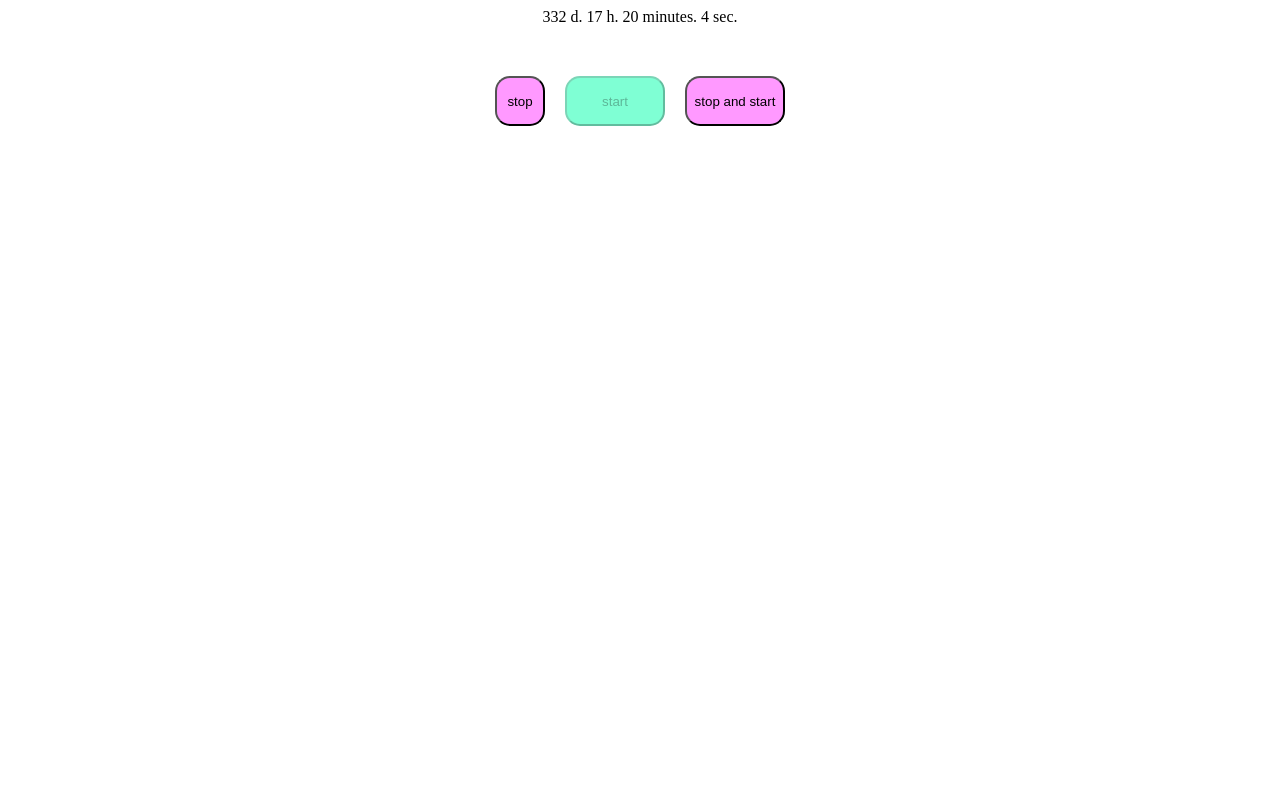
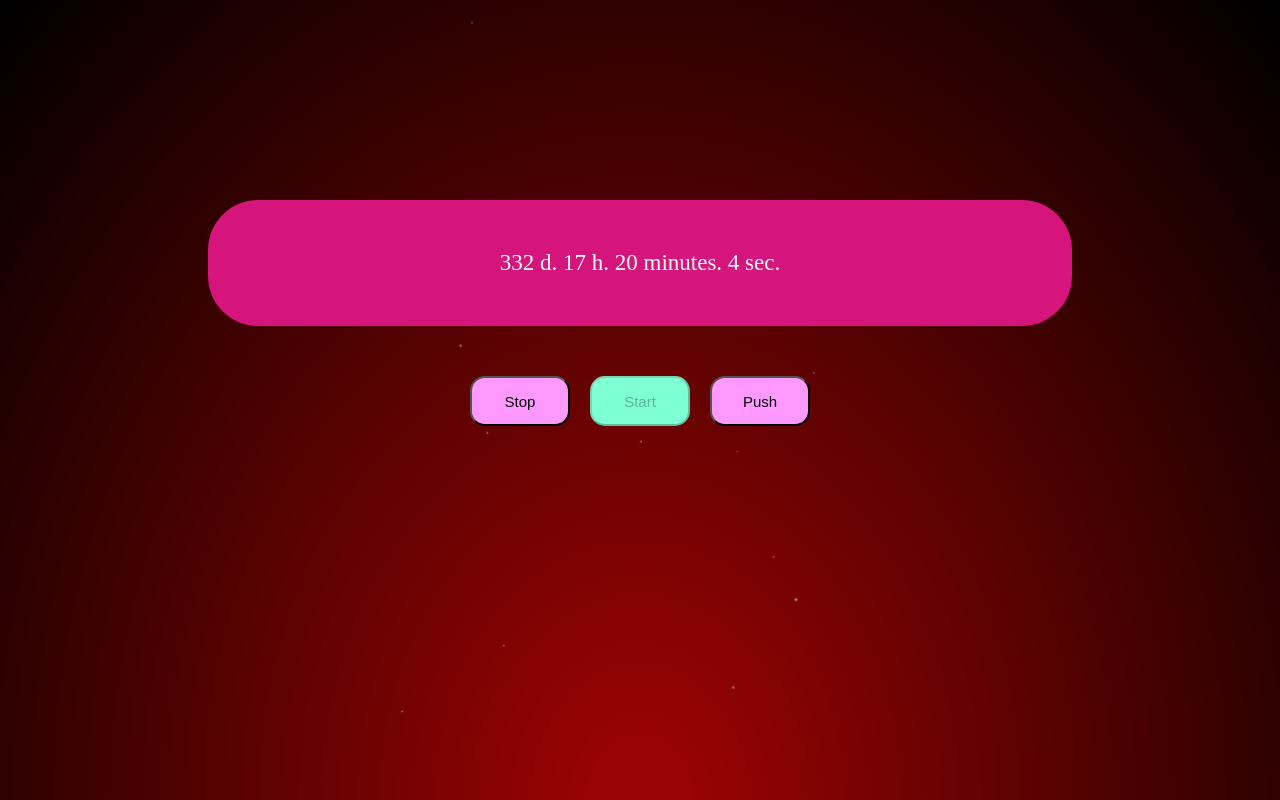
Before and after one commit to Umka-Ness/New_Year_Time, a plain HTML site: page index.html in a window 1280 px wide. Drawn offline with Linux system fonts and the light colour scheme; animation ran at ten frames a second.

Commit message:
update body and snow.Js

```diff
--- /dev/null
+++ b/css/flaySnow.css
@@ -0,0 +1,22 @@
+body {
+    background-image: radial-gradient(ellipse farthest-corner at center bottom, rgba(255, 5, 5, 0.6) 5%, #000 100%);
+    background-color: #000;
+    background-size: 100% 100%;
+    background-attachment: fixed;
+}
+
+span {
+    display: inline-block;
+    position: relative;
+    padding: 4px;
+    width: 200px;
+    background-color: #770000;
+    border-radius: 5px;
+    font: 20px verdana;
+    color: #fff;
+    text-align: center;
+}
+
+p {
+    margin: 5px;
+}
--- a/main.css
+++ b/css/main.css
@@ -1,8 +1,18 @@
+.wrapper {
+    margin: 200px;
+}
+
 .timer {
+    color: #fff;
+    font-size: 23px;
+    padding: 50px;
     margin: 0 auto;
     display: flex;
     justify-content: center;
     align-items: center;
+
+    border-radius: 50px;
+    background: rgb(213, 21, 123);
 }
 
 .oi {
@@ -10,8 +20,9 @@
     justify-content: center;
     align-items: center;
     border-radius: 15px;
-    width: 50px;
+    width: 100px;
     height: 50px;
+    font-size: 15px;
     background-color: #ff99ff;
 }
 #start {
@@ -32,7 +43,6 @@
 
 button:disabled {
     background: #c1c1c1;
-    cursor: not-allowed;
 }
 
 #stopAndStart {
@@ -42,5 +52,6 @@ button:disabled {
     border-radius: 15px;
     height: 50px;
     width: 100px;
+    font-size: 15px;
     background: #ff99ff;
 }
--- a/index.html
+++ b/index.html
@@ -1,25 +1,26 @@
 <!DOCTYPE html>
 <html lang="en">
+  <head>
+    <meta charset="UTF-8" />
+    <meta http-equiv="X-UA-Compatible" content="IE=edge" />
+    <meta name="viewport" content="width=device-width, initial-scale=1.0" />
+    <link rel="stylesheet" href="./css/main.css" />
+    <link rel="stylesheet" href="./css/flaySnow.css" />
 
-<head>
-    <meta charset="UTF-8">
-    <meta http-equiv="X-UA-Compatible" content="IE=edge">
-    <meta name="viewport" content="width=device-width, initial-scale=1.0">
-    <link rel="stylesheet" href="./main.css">
     <title>Document</title>
-</head>
+  </head>
 
-<body class="body">
+  <body class="body">
+    <div class="wrapper">
+      <p id="timerr" class="timer">0d. 0h. 0m. 0s</p>
 
-    <p id="timerr" class="timer">0d. 0h. 0m. 0s</p>
-    <div class="Timers">
-    <button id="stop" class="oi">stop</button>
-    <button id="start" class="oi start" disabled>start</button>
-    <button id="stopAndStart" id="stopAndStart">stop and start</button>
-
+      <div class="Timers">
+        <button id="stop" class="oi">Stop</button>
+        <button id="start" class="oi start" disabled>Start</button>
+        <button id="stopAndStart" id="stopAndStart">Push</button>
+      </div>
     </div>
-    <script src="index.js"></script>
-
-</body>
-
+    <script src="./js/flaySnow.js"></script>
+    <script src="./js/index.js"></script>
+  </body>
 </html>
--- /dev/null
+++ b/js/flaySnow.js
@@ -0,0 +1,112 @@
+(function(){
+    //Blowy Snow
+
+    var flakeNum = 150;
+    var pic = new Image(20,20);
+    pic.src = "images/snowflake.svg";
+    var d = document;
+    var deg = 180/3.14;
+    var rad = 3.14/180;
+    var idx = (typeof d.getElementsByTagName != "undefined")?d.getElementsByTagName('div').length:0;
+    var f = { w: 0, h: 0, cx: 0, cy: 0, flake: [], x: [], y: [], cutRight: [], cutLeft: [], dst: [], size: [], vel: [], acc: [], blo: [], rate: [], rng: [], ang: [], counter: [] }
+    var con = d.createElement('div');
+    con.setAttribute('style','display:block;'
+    +'position:fixed;'
+    +'height:100%;width:100%;'
+    +'margin:auto;padding:0px;'
+    +'top:0;left:0;left:0;right:0;'
+    +'overflow:hidden;'
+    +'visibility:hidden;');
+    d.body.appendChild(con);
+
+    for (var i = 0; i < flakeNum; i++) {
+        f.counter[i] = 0;
+        var img = d.createElement('img');
+        img.setAttribute('id','flake'+(idx+i));
+        img.setAttribute('src',pic.src);
+        img.setAttribute('style','display:none;'
+        +'position:absolute;'
+        +'transform: translate3d(0px,0px,0)'
+        +'height:2vh;width:2vh;'
+        +'visibility:visible;');
+        con.appendChild(img);
+    }
+
+    function win() {
+        var ddw = d.documentElement.clientWidth;
+        var ddh = d.documentElement.clientHeight;
+        var scrollBarRight = (typeof ddw == 'number') ? window.innerWidth - ddw : 0;
+        var scrollBarBottom = (typeof ddh == 'number') ? window.innerHeight - ddh : 0;
+        f.h = window.innerHeight - scrollBarBottom -1;
+        f.w = window.innerWidth - scrollBarRight -1;
+        f.cy = f.h/2|0;
+        f.cx = f.w/2|0;
+    }
+
+    function rsz() {
+        win();
+        for (var i = 0; i < flakeNum; i++) {
+            f.flake[i].style.display = 'none';
+            f.counter[i] = 0;
+            rst(i);
+        }
+    }
+    window.addEventListener("resize", rsz, false);
+
+    function rst(s) {
+        if (f.counter[s] > 1) {
+            f.flake[s].style.display = 'block';
+        }
+        if (f.counter[s] < 2) {
+            f.counter[s]++;
+        }
+        f.cutLeft[s] = 0 + Math.random() * f.cx/2;
+        f.cutRight[s] = f.w - Math.random() * f.cx/2;
+        f.y[s] = 0 + Math.random() * f.h;
+        f.x[s] = (f.cx - f.cx/3) + Math.random() * f.cx/1.5;
+        f.rng[s] = f.cx-100 + Math.random() * 200;
+        var dy = (f.y[s] - f.cy/6);
+        var dx = (f.x[s] - f.rng[s]);
+        f.ang[s] = Math.atan2(dy,dx) * deg;
+        f.dst[s] = 5 + (Math.sqrt(dy*dy + dx*dx));
+        f.size[s] = 0.1;
+        f.acc[s] = 0;
+        f.blo[s] = 0;
+        f.vel[s] = (1.8 * (f.dst[s] / 2) / 100);
+        f.rate[s] = (-0.01 + Math.random() * 0.02);
+    }
+
+    function animate() {
+        for (var i = 0; i < flakeNum; i++){
+            f.y[i] += f.vel[i] * Math.sin((f.ang[i]) * rad);
+            f.x[i] += f.vel[i] * Math.cos((f.ang[i]+=f.blo[i]) * rad);
+            f.acc[i] = (f.vel[i] / (f.dst[i] + (400 * f.vel[i] / 100)) * f.vel[i]);
+            f.vel[i] += f.acc[i];
+            f.size[i] += ((f.vel[i] * 0.6) / (190 * f.dst[i] / 100));
+            f.blo[i] += f.rate[i];
+            if (f.y[i] < -f.cy/2) {
+                f.ang[i]  *= -1;
+            }
+            if (f.x[i]+f.size[i] < f.cutLeft[i] || f.x[i] > f.cutRight[i] || f.y[i] > f.h || f.x[i] > f.w || f.x[i]+f.size[i] < 0){
+                rst(i);
+            }
+            f.flake[i].style.transform = 'translate3d('+f.x[i]+'px, '+f.y[i]+'px,0) scale('+f.size[i]+')';
+        }
+    }
+
+    function run() {
+        requestAnimationFrame(run);
+        animate();
+    }
+
+    function init() {
+        win();
+        for (var i = 0; i < flakeNum; i++){
+            f.flake[i] = d.getElementById("flake"+(idx+i));
+            rst(i);
+        }
+        run();
+    }
+    window.addEventListener("load",init,false);
+
+})();
```
Also changed, not shown: images/snowflake.svg (added), js/index.js (renamed from index.js).
